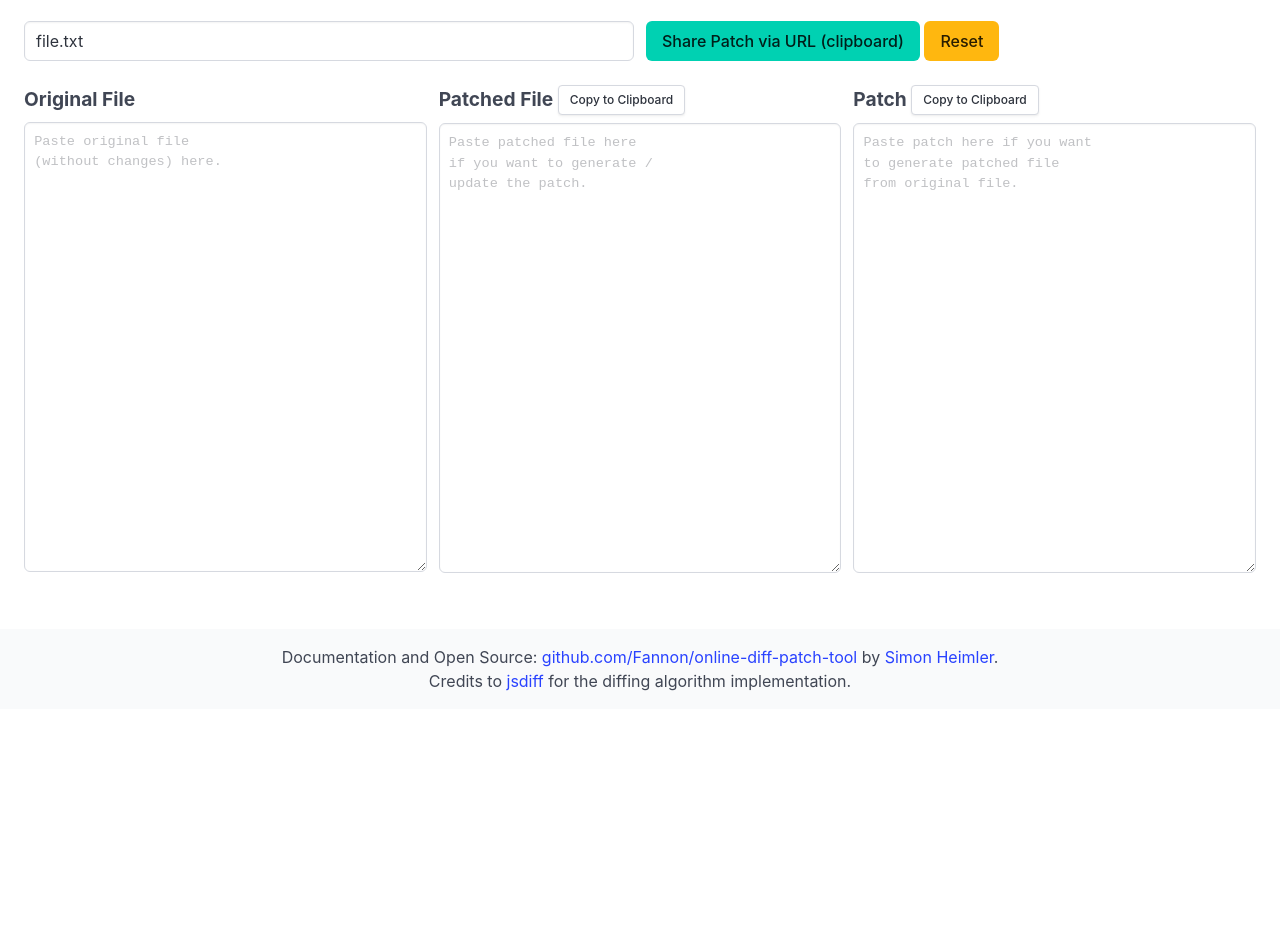
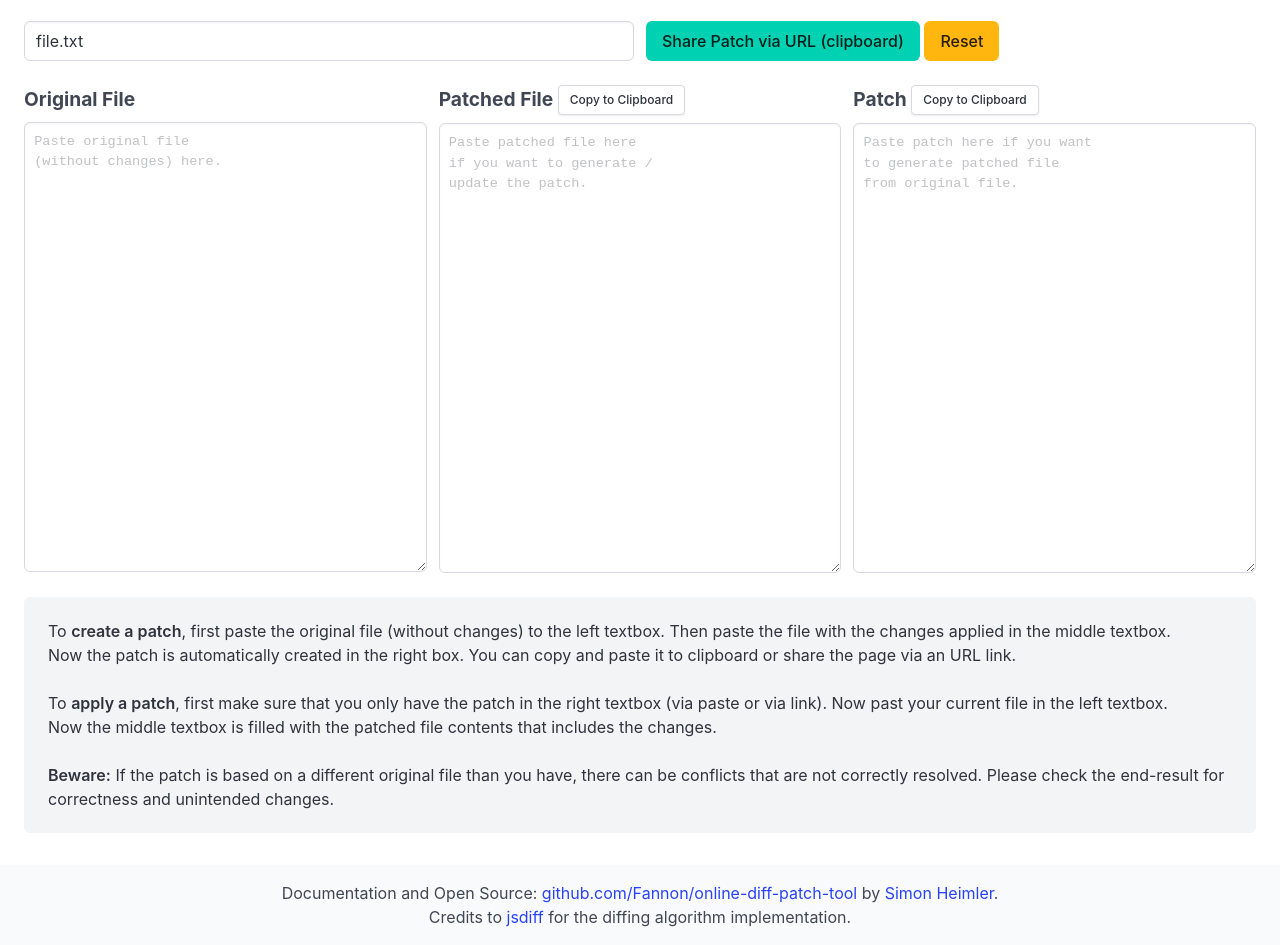
Before and after one commit to Fannon/online-diff-patch-tool, a website: page docs/index.html in a window 1280 px wide. Shown: the part 96-1041 px from the top of the page. Before the commit the page ends 805 px from the top, so only its background shows below. Drawn offline with nearby package versions, Linux system fonts and the light colour scheme.

Commit message:
Add inline documentation

```diff
--- a/docs/index.html
+++ b/docs/index.html
@@ -51,7 +51,23 @@
         </div>
       </div>
       <div class="grid">
-        <div id="messages"></div>
+        <div id="messages">
+          <div class="notification">
+            To <strong>create a patch</strong>, first paste the original file (without changes) to the left textbox.
+            Then paste the file with the changes applied in the middle textbox.
+            <br/>
+            Now the patch is automatically created in the right box. You can copy and paste it to clipboard or share the page via an URL link.
+            <br/><br/>
+            To <strong>apply a patch</strong>, first make sure that you only have the patch in the right textbox (via paste or via link).
+            Now past your current file in the left textbox.
+            <br/>
+            Now the middle textbox is filled with the patched file contents that includes the changes.
+
+            <br/><br/>
+            <strong class="is-info">Beware:</strong> If the patch is based on a different original file than you have, there can be conflicts that are not correctly resolved.
+            Please check the end-result for correctness and unintended changes.
+          </div>
+        </div>
       </div>
 
     </div>
```
